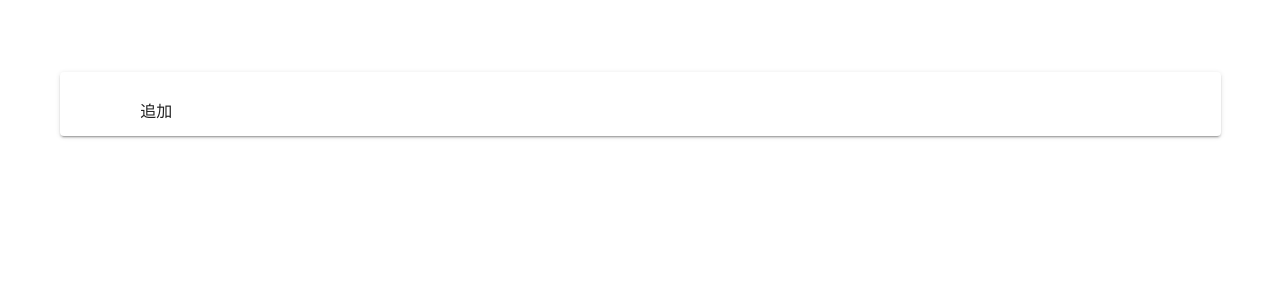
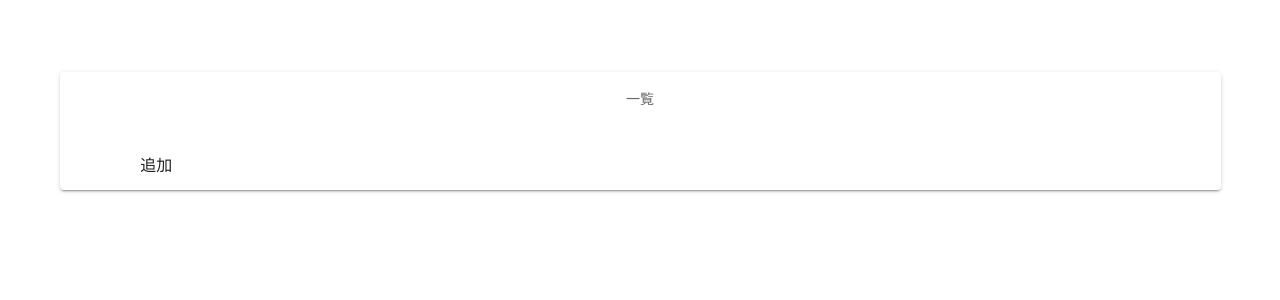
Before and after one commit to makiichikawa/fjord-vuecli_practice, a Vue app in the folder vuecli/: page / in a window 1280 px wide. Shown: the top 300 px of the page. Built offline with nearby package versions, Linux system fonts and the light colour scheme.

Commit message:
フレームのタイトルを追加

```diff
--- a/vuecli/src/components/Edit.vue
+++ b/vuecli/src/components/Edit.vue
@@ -1,5 +1,6 @@
 <template>
   <v-card>
+    <v-card-subtitle>編集</v-card-subtitle>
     <v-container>
       <v-row>
         <v-col cols='2'>
--- a/vuecli/src/components/Index.vue
+++ b/vuecli/src/components/Index.vue
@@ -1,5 +1,6 @@
 <template>
   <v-card>
+    <v-card-subtitle>一覧</v-card-subtitle>
     <v-container>
       <v-row>
         <v-col cols='2'>
```
